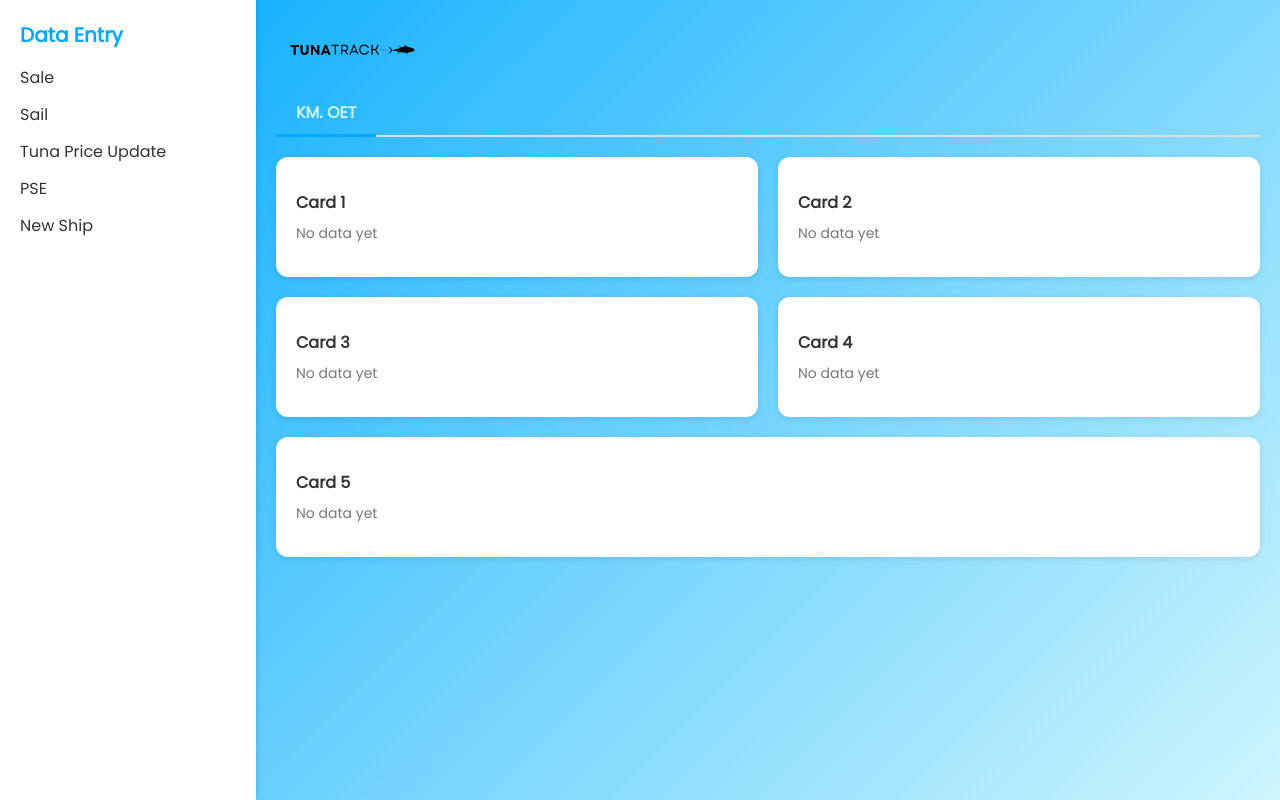
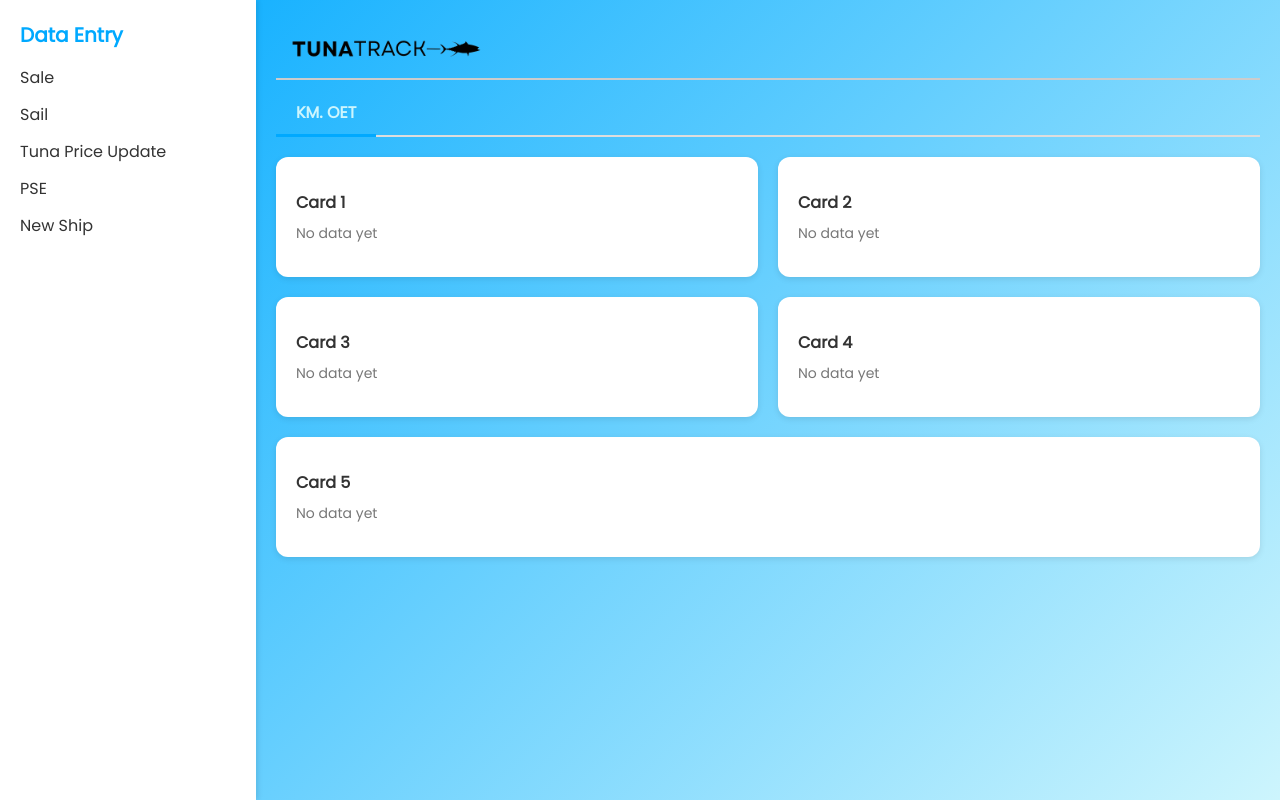
Before and after one commit to sriamal/tunatrack, a plain HTML site: page dashboard.html in a window 1280 px wide. Drawn offline with Linux system fonts and the light colour scheme.

Commit message:
Update dashboard.css

```diff
--- a/dashboard.css
+++ b/dashboard.css
@@ -59,10 +59,12 @@ body {
   display: flex;
   align-items: center;
   padding: 0 10px;
+  border-bottom: 2px solid #ccc;
 }
 
 .logo {
-  height: 40px;
+  height: 60px;
+  width: auto;
 }
 
 /* Tabs */
```
